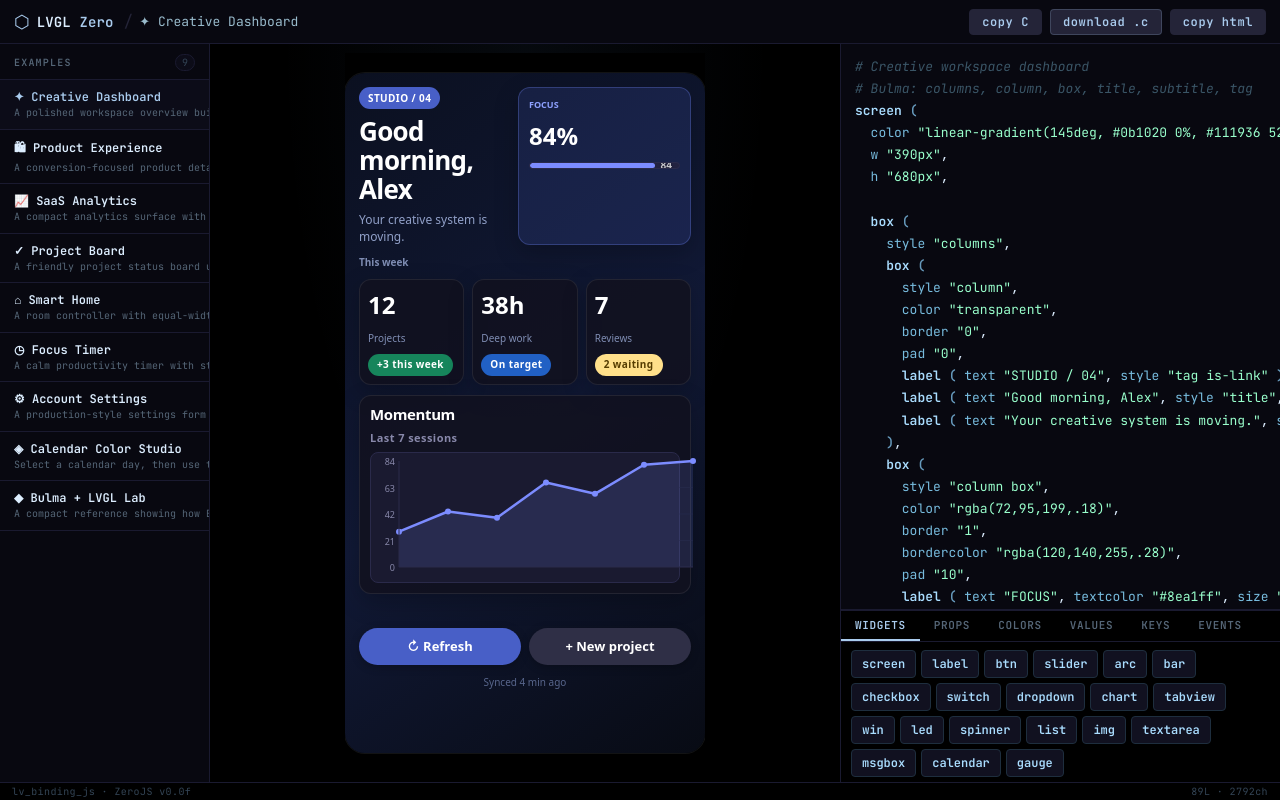
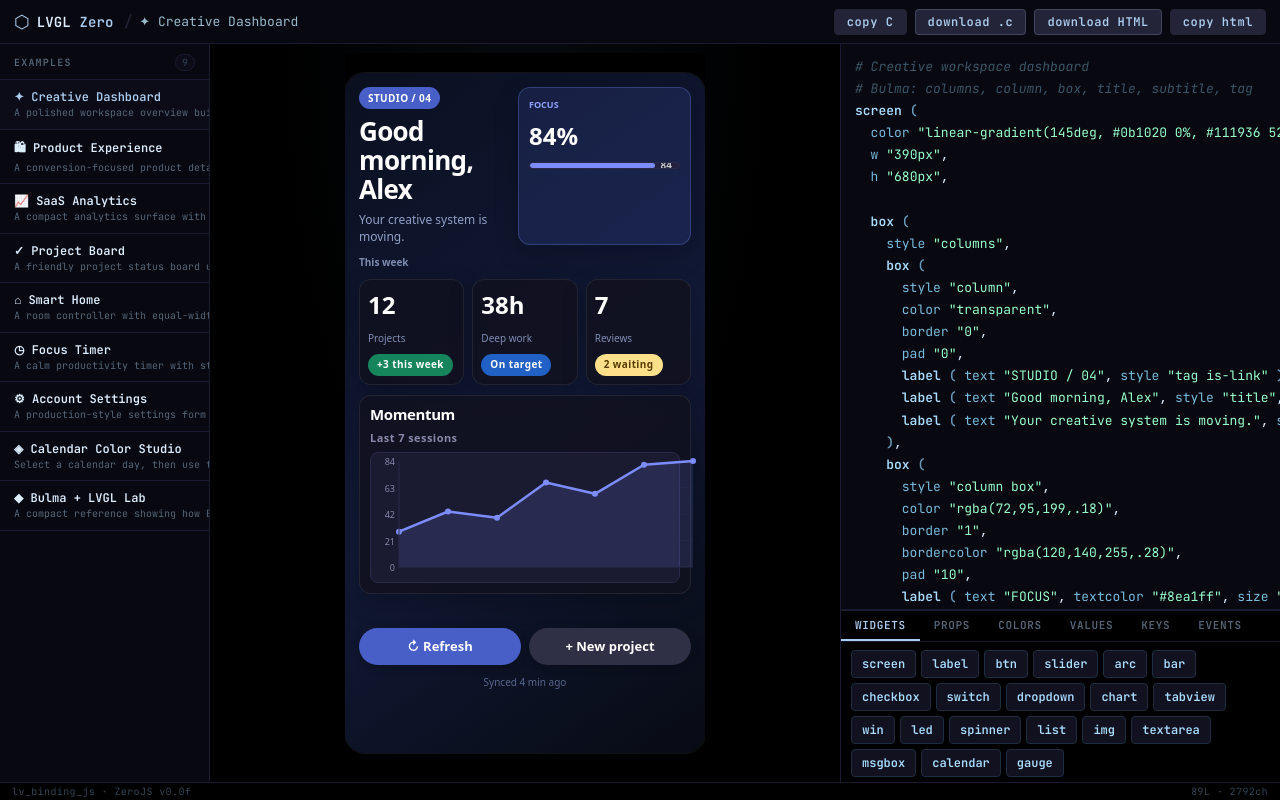
Before and after one commit to Mitchbux/zero-lvgl, a React (Vite) app: page / in a window 1280 px wide. Built offline with nearby package versions, Linux system fonts and the light colour scheme.

Commit message:
Add standalone HTML download

```diff
--- a/src/App.tsx
+++ b/src/App.tsx
@@ -223,6 +223,7 @@ export default function App() {
   const [tab, setTab]           = useState<Tab>("preview");
   const [btnGroup, setBtnGroup] = useState(0);
   const [copying, setCopying]   = useState(false);
+  const [htmlStatus, setHtmlStatus] = useState<"" | "saved" | "error">("");
   const [cStatus, setCStatus]    = useState<"" | "copying" | "copied" | "saved" | "error">("");
   const textareaRef = useRef<HTMLTextAreaElement>(null);
   const preRef      = useRef<HTMLPreElement>(null);
@@ -264,6 +265,22 @@ export default function App() {
       setCopying(true);
       setTimeout(() => setCopying(false), 1800);
     });
+  };
+
+  const downloadHtml = () => {
+    try {
+      const blob = new Blob([html], { type: "text/html;charset=utf-8" });
+      const url = URL.createObjectURL(blob);
+      const anchor = document.createElement("a");
+      anchor.href = url;
+      anchor.download = `${active || "zero-app"}.html`;
+      anchor.click();
+      URL.revokeObjectURL(url);
+      setHtmlStatus("saved");
+      setTimeout(() => setHtmlStatus(""), 1800);
+    } catch {
+      setHtmlStatus("error");
+    }
   };
 
   const copyC = async () => {
@@ -358,9 +375,14 @@ export default function App() {
             {cStatus === "saved" ? "✓ saved" : "download .c"}
           </button>
           {tab === "preview" && html && (
+            <>
+            <button className="action-btn action-run" onClick={downloadHtml}>
+              {htmlStatus === "saved" ? "✓ saved" : htmlStatus === "error" ? "HTML error" : "download HTML"}
+            </button>
             <button className="action-btn" onClick={copyHtml}>
               {copying ? "✓ copied" : "copy html"}
             </button>
+            </>
           )}
           {tab === "edit" && (
             <button className="action-btn action-run" onClick={() => { runRender(code); setTab("preview"); }}>
```
